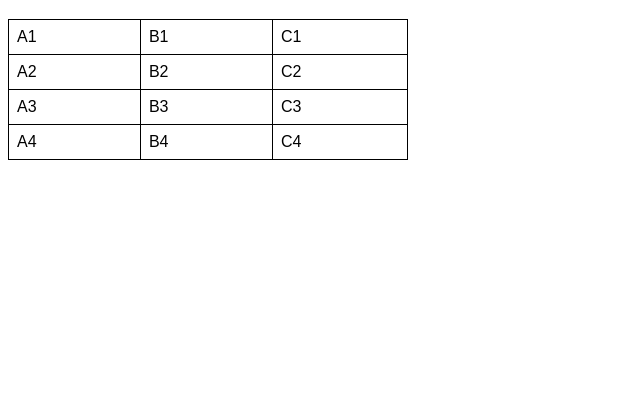
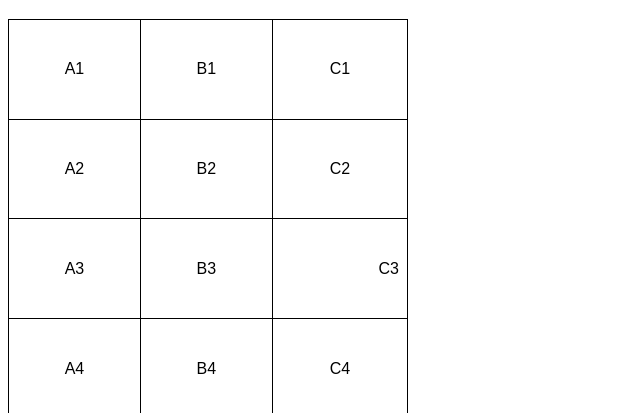
Before and after one commit to IleanRodrigo/html-css, a plain HTML site: page exercicios/ex023/tabela001.html in a window 1280 px wide. Shown: the part 61-474 px from the top of the page, without its empty margins (0-640 px from the left). Drawn offline with Linux system fonts and the light colour scheme.

Commit message:
criei tabela 001

```diff
--- a/exercicios/ex023/tabela001.html
+++ b/exercicios/ex023/tabela001.html
@@ -12,12 +12,19 @@
 
       table {
         width: 400px;
+        height: 400px;
         border-collapse: collapse;
       }
 
       td {
         border: 1px solid black;
         padding: 8px;
+        text-align: center; /* Alinhamento Horizontal */
+        vertical-align: middle; /* Alinhamento Vertical */
+      }
+
+      .numero {
+        text-align: right;
       }
     </style>
   </head>
@@ -45,7 +52,7 @@
       <tr>
         <td>A3</td>
         <td>B3</td>
-        <td>C3</td>
+        <td class="numero">C3</td>
       </tr>
       <tr>
         <td>A4</td>
```
